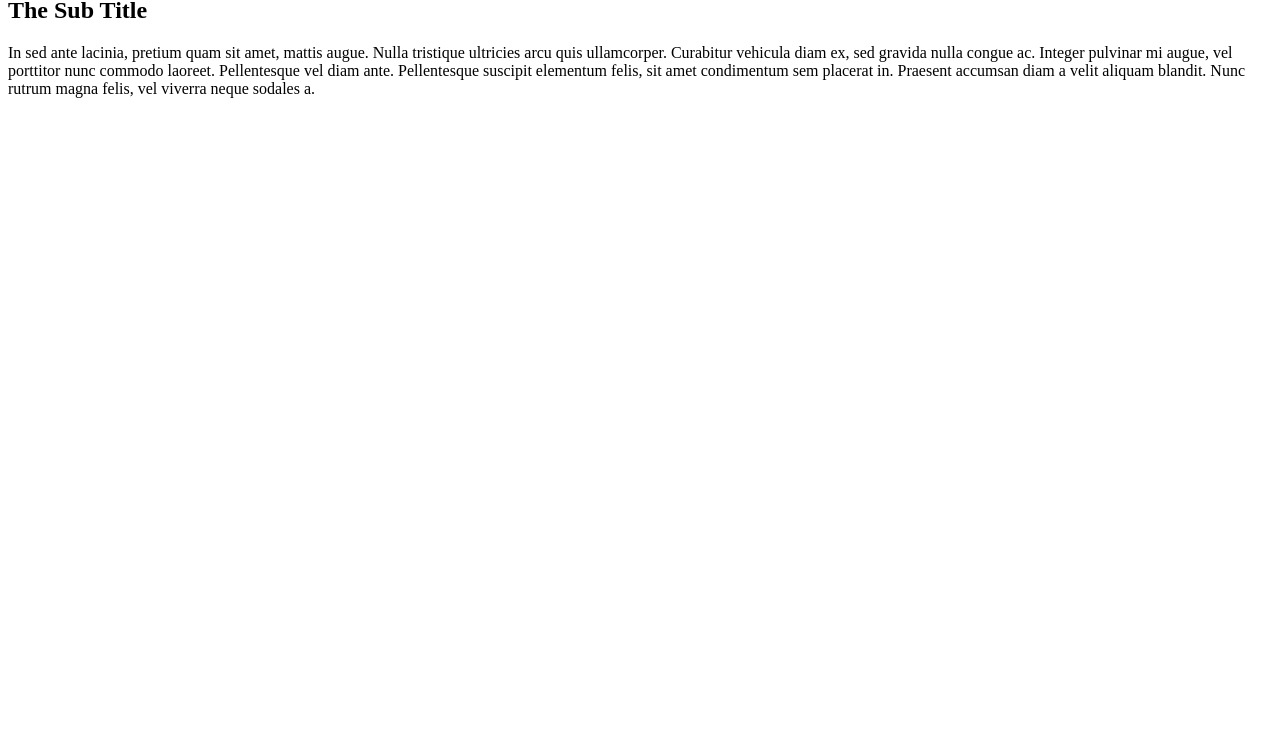
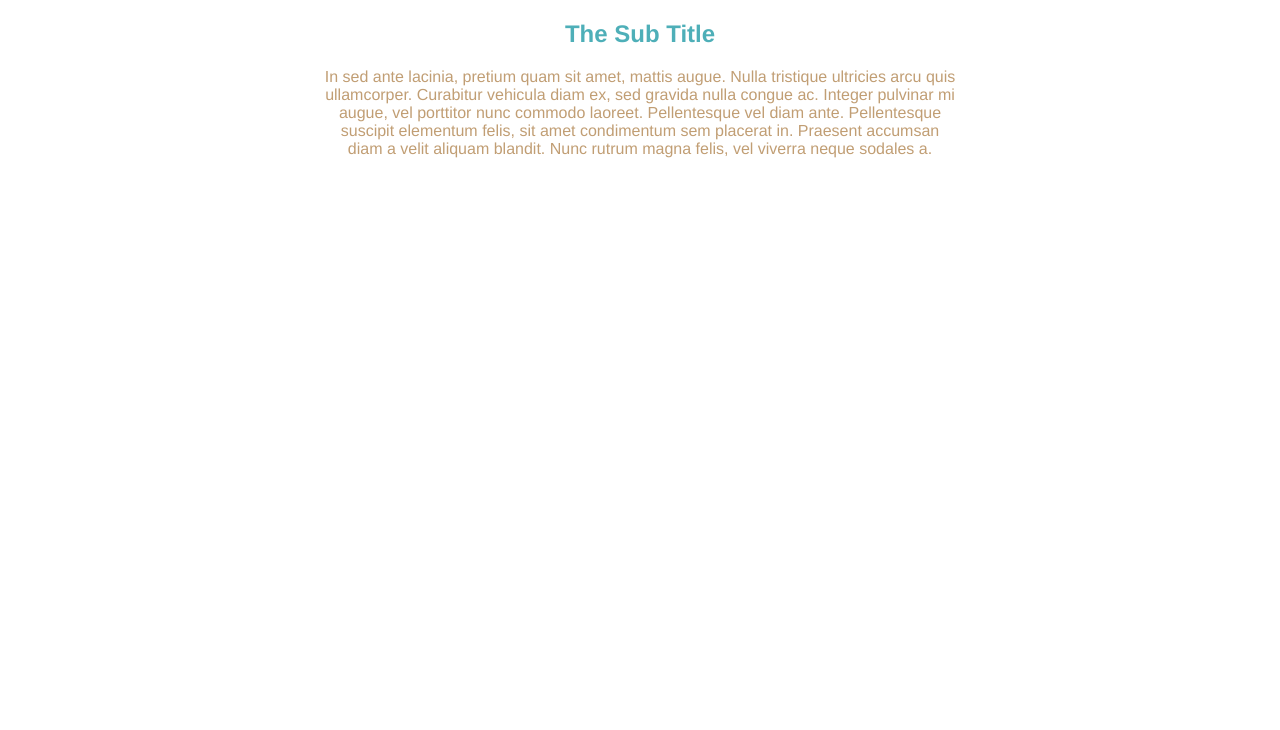
Before and after one commit to MamaCocoa/coding_responsive_websites, a plain HTML site: page font-colors-starter/index.html in a window 1280 px wide. Shown: the part 70-800 px from the top of the page. Drawn offline with Linux system fonts and the light colour scheme.

Commit message:
Add files via upload

```diff
--- a/font-colors-starter/css/main.css
+++ b/font-colors-starter/css/main.css
@@ -11,11 +11,18 @@ section {
 
 h1 {
   font-size: 2em;
+  color: #7b7d70;
 }
 
 h2 {
   font-size: 1.5em;
+  color: #4eafb8;
 }
+
+p {
+  color: #c19e74;
+}
+
 /*---------- Desktops ----------*/
 @media (min-width: 1200px){
     .h1 {
@@ -45,18 +52,3 @@ h2 {
       color: #7b8f8e;
 }
 }
-
-/*---------- PHONE ----------*/
-@media (min-width: 320px){
-    .h1 {
-      color: #7b7d70;
-    }
-
-    .h2{
-        color: #4eafb8;
-      }
-
-    .p{
-        color: #ff8641;
-     }
-}
--- a/font-colors-starter/index.html
+++ b/font-colors-starter/index.html
@@ -1,5 +1,6 @@
 <!doctype html>
 <html lang="en">
+<link rel="stylesheet" href="font-colors-starter/css/main.css" />
 
 <head>
   <title>Changing font colors</title>
```
